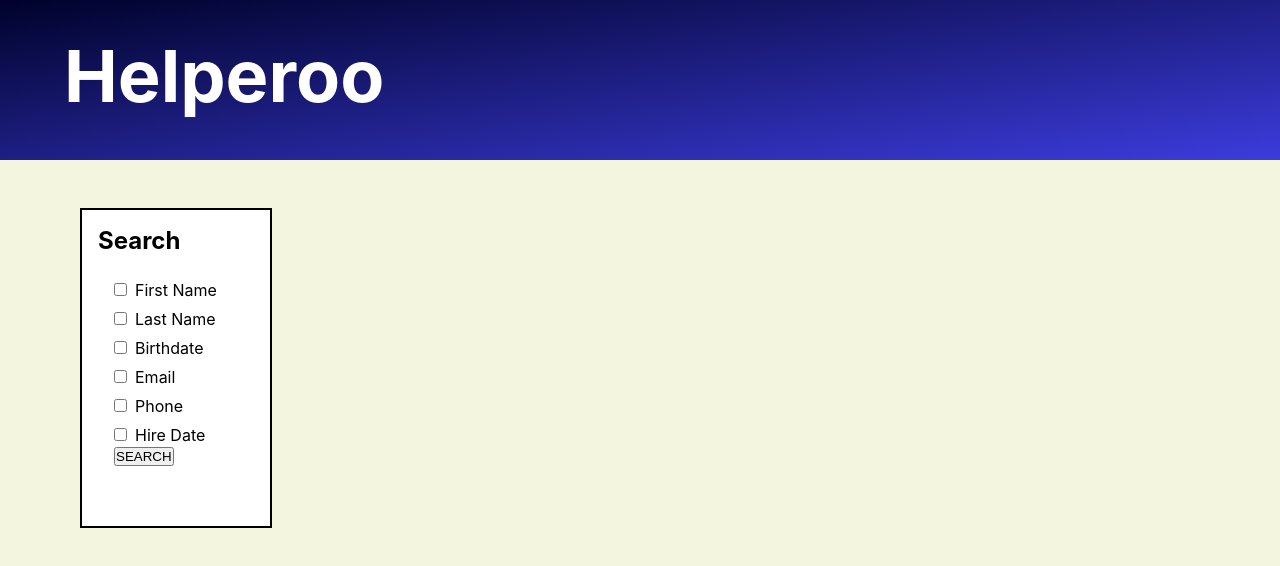
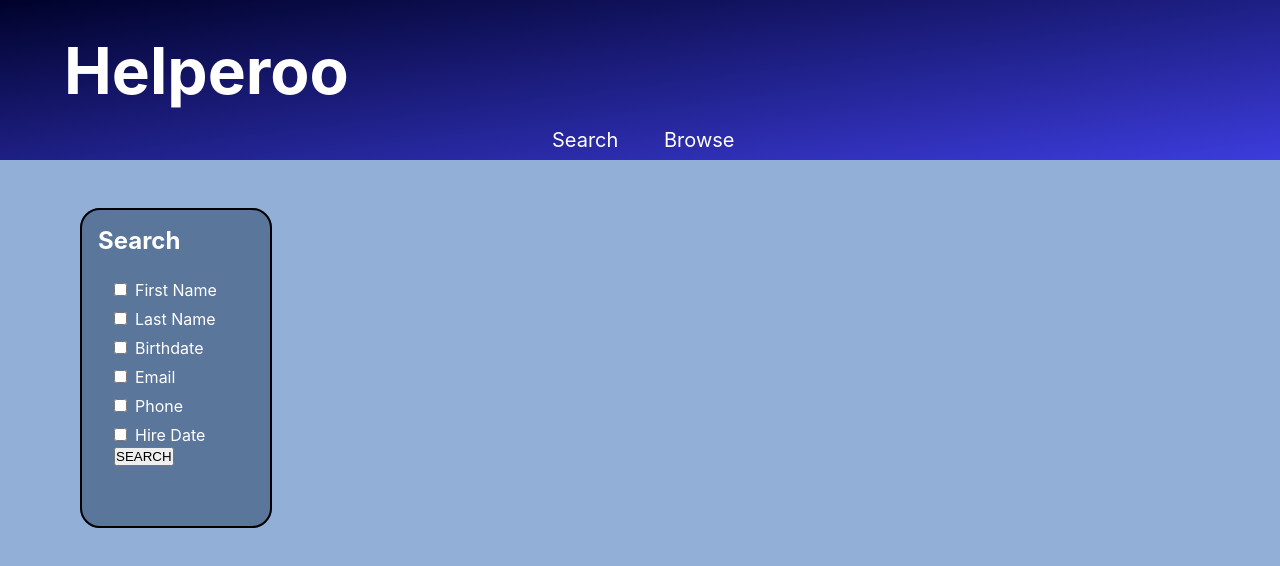
Before and after one commit to david-lee-se/Helperoo, a React (Create React App) app in the folder client/: page / in a window 1280 px wide. Shown: the top 566 px of the page. Built offline with nearby package versions, Linux system fonts and the light colour scheme.

Commit message:
add nav bar and styles

```diff
--- a/client/src/App.scss
+++ b/client/src/App.scss
@@ -5,5 +5,5 @@
 }
 
 body {
-  background-color:#f4f5df;
+  background-color: rgb(146, 175, 215);
 }
--- a/client/src/components/Header/Header.js
+++ b/client/src/components/Header/Header.js
@@ -1,3 +1,4 @@
+import Navbar from '../Navbar/Nav';
 import './Header.scss';
 
 function Header() {
@@ -5,7 +6,9 @@ function Header() {
         <>
             <article className='header'>
                 <h1 className='header__title'>Helperoo</h1>
-
+                <div className='navbar'>
+                <Navbar/>
+                </div>
             </article>
         </>
     )
--- a/client/src/components/Header/Header.scss
+++ b/client/src/components/Header/Header.scss
@@ -1,11 +1,18 @@
 .header {
     height: 10rem;
-    font-size: 3rem;
+
     color: white;
-    background-image: linear-gradient(to bottom right, rgb(0, 2, 43), rgb(60,60,221));
+    background-image:linear-gradient(to bottom right, rgb(0, 2, 43), rgb(60,60,221));
+
     &__title {
         margin: 0;
+        font-size: 4rem;
         padding-left: 4rem;
         padding-top: 2rem;
     }
 }
+.navbar {
+    display: flex;
+    align-items: center;
+    justify-content: center;
+}
--- /dev/null
+++ b/client/src/components/Navbar/Nav.js
@@ -0,0 +1,15 @@
+import './Nav.scss';
+import { NavLink } from "react-router-dom";
+
+function Navbar() {
+    return (
+        <>
+            <div className='navlink'>
+            <NavLink className='navlink__search' to='/'>Search</NavLink>
+            <NavLink className='navlink__browse' to='/browse'>Browse</NavLink>
+            </div>
+        </>
+    )
+}
+
+export default Navbar;
--- /dev/null
+++ b/client/src/components/Navbar/Nav.scss
@@ -0,0 +1,34 @@
+.navlink {
+    height: 2.7rem;
+    display: flex;
+    align-items: flex-end;
+    &__search {
+        text-decoration: none;
+        color: white;
+        font-size: 1.25rem;
+        width: 5rem;
+        justify-self: center;
+        padding-left: .5rem;
+        border-radius: 10px;
+        &:hover {
+            color: black;
+            font-weight: bold;
+            background-color: white;
+        }
+    }
+    &__browse {
+        margin-left: 2rem;
+        text-decoration: none;
+        color: white;
+        font-size: 1.25rem;
+        width: 5rem;
+        justify-self: center;
+        padding-left: .5rem;
+        border-radius: 10px;
+        &:hover {
+            color: black;
+            font-weight: bold;
+            background-color: white;
+        }
+    }
+}
--- a/client/src/components/SearchBox/SearchBox.scss
+++ b/client/src/components/SearchBox/SearchBox.scss
@@ -4,7 +4,9 @@
     border: 2px solid black;
     margin-left: 5rem;
     margin-top: 3rem;
-    background-color: white;
+    color: white;
+    background-color: rgb(90, 118, 155);
+    border-radius: 20px;
     &__title {
         padding: 1rem;
         margin: 0;
--- a/client/src/components/SearchResults/SearchResults.scss
+++ b/client/src/components/SearchResults/SearchResults.scss
@@ -1,6 +1,10 @@
 .employee-list {
     margin-top: 4rem;
     margin-left: 10rem;
+    height: 100%;
+    width: 60vw;
+    border-radius: 20px;
+    background-color: rgb(197, 209, 235);
 }
 
 
@@ -12,7 +16,8 @@
     margin: 1rem;
     text-decoration: none;
     color: black;
-    background-color: white;
+    background-color: rgb(240, 168, 104);
+    border-radius: 20px;
     &:hover {
         color: white;
         border-color: white;
```
